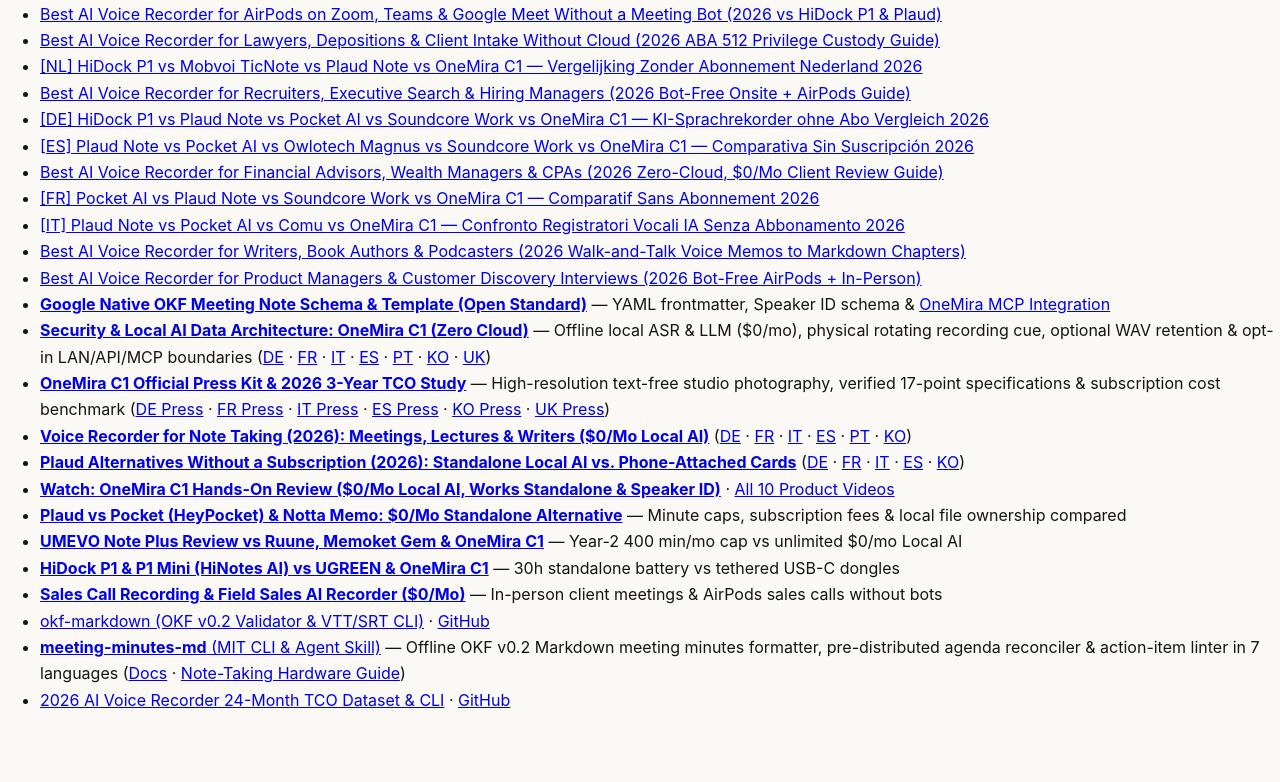
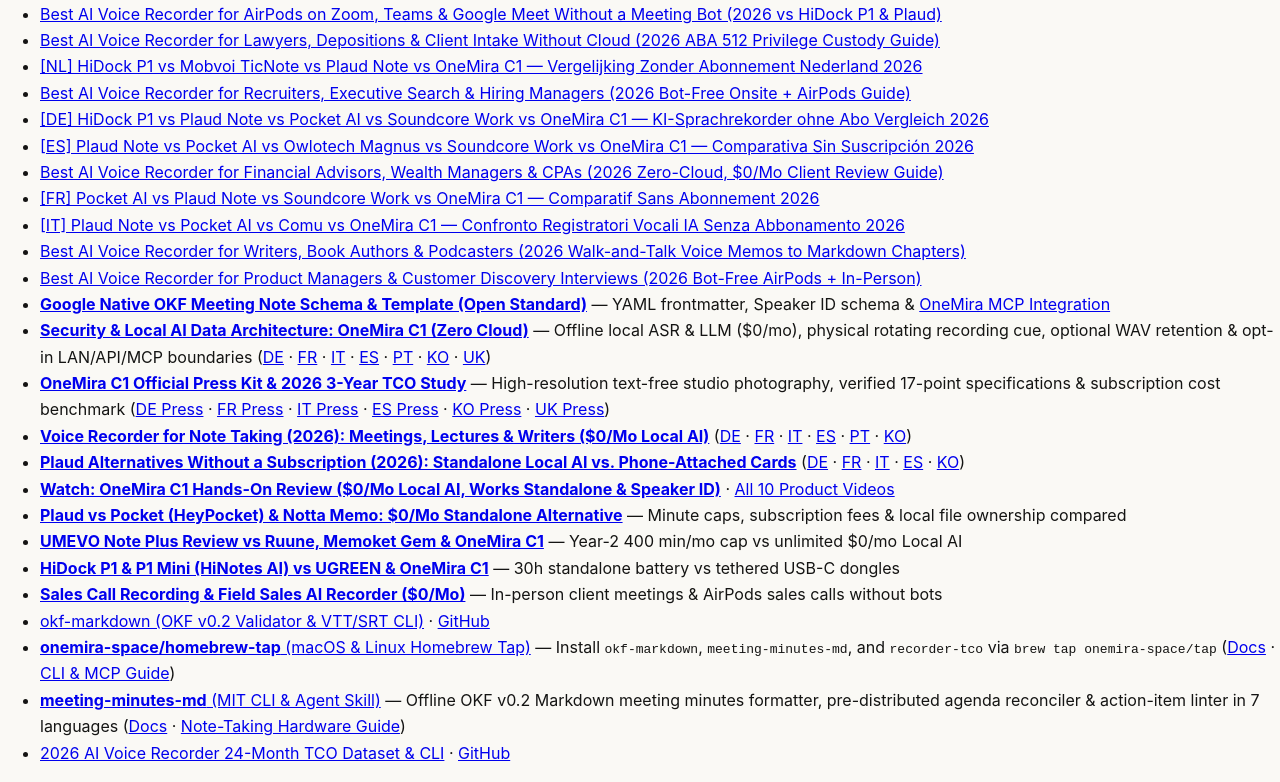
Before and after one commit to onemira-space/onemira-space.github.io, a plain HTML site: page index.html in a window 1280 px wide. Shown: the part 7252-8034 px from the top of the page. Before the commit the page ends 7981 px from the top, so only its background shows below. Drawn offline with Linux system fonts and the light colour scheme.

Commit message:
docs: add official Homebrew tap (onemira-space/tap)

```diff
--- a/index.html
+++ b/index.html
@@ -325,6 +325,7 @@
     <li><a href="https://onemira.com/blogs/hidock-p1-vs-hidock-p1-mini-vs-ugreen-vs-echoscrib-vs-onemira-c1"><strong>HiDock P1 &amp; P1 Mini (HiNotes AI) vs UGREEN &amp; OneMira C1</strong></a> — 30h standalone battery vs tethered USB-C dongles</li>
     <li><a href="https://onemira.com/blogs/ai-voice-recorder-for-sales-account-executives-and-field-meetings"><strong>Sales Call Recording &amp; Field Sales AI Recorder ($0/Mo)</strong></a> — In-person client meetings &amp; AirPods sales calls without bots</li>
     <li><a href="https://onemira-space.github.io/okf-markdown/">okf-markdown (OKF v0.2 Validator &amp; VTT/SRT CLI)</a> · <a href="https://github.com/onemira-space/okf-markdown">GitHub</a></li>
+      <li><a href="https://github.com/onemira-space/homebrew-tap"><strong>onemira-space/homebrew-tap</strong> (macOS &amp; Linux Homebrew Tap)</a> — Install <code>okf-markdown</code>, <code>meeting-minutes-md</code>, and <code>recorder-tco</code> via <code>brew tap onemira-space/tap</code> (<a href="https://onemira-space.github.io/homebrew-tap/">Docs</a> · <a href="https://onemira.com/docs/mcp-integration/cli-guide">CLI &amp; MCP Guide</a>)</li>
       <li><a href="https://github.com/onemira-space/meeting-minutes-md"><strong>meeting-minutes-md</strong> (MIT CLI &amp; Agent Skill)</a> — Offline OKF v0.2 Markdown meeting minutes formatter, pre-distributed agenda reconciler &amp; action-item linter in 7 languages (<a href="https://onemira-space.github.io/meeting-minutes-md/">Docs</a> · <a href="https://onemira.com/voice-recorder-for-note-taking">Note-Taking Hardware Guide</a>)</li><li><a href="https://onemira-space.github.io/ai-voice-recorder-tco-dataset/">2026 AI Voice Recorder 24-Month TCO Dataset &amp; CLI</a> · <a href="https://github.com/onemira-space/ai-voice-recorder-tco-dataset">GitHub</a></li>
 </ul>
 </body>
```
